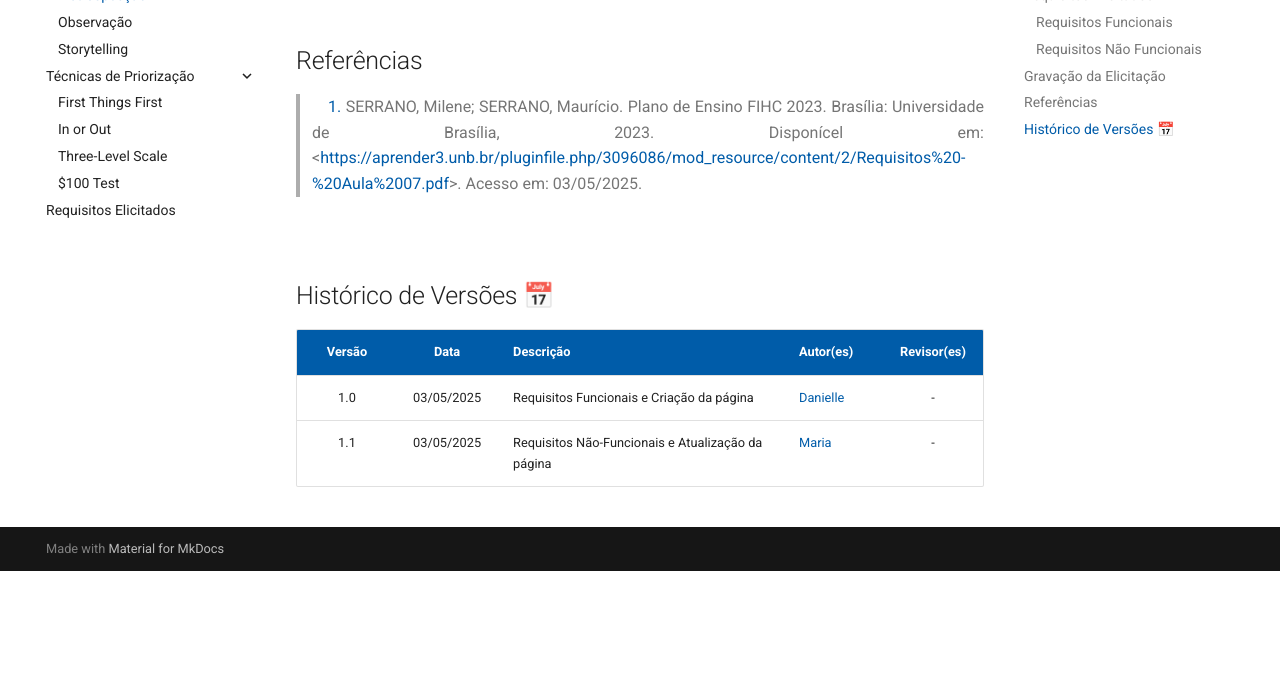
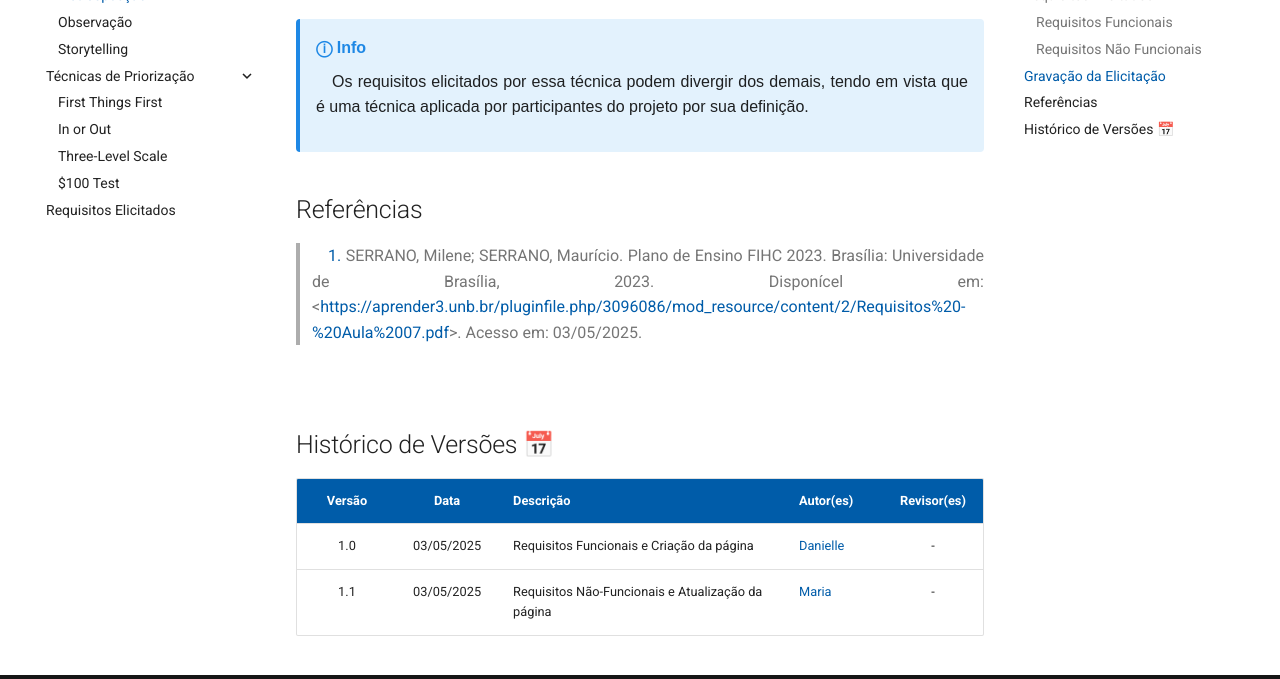
Before and after one commit to eduardodpms/REQ-FGTS, an MkDocs documentation site: the page built from docs/Elicitacao/Tecnicas-de-Elicitacao/Introspeccao.md, in a window 1280 px wide and 900 px high, scrolled down 4900 px, cut to the strip 221-900 px from the top of the window. Built offline with MkDocs 1.6.1 and Material for MkDocs 9.7.7, drawn with Linux system fonts in a browser that asks for light colours; comment, search, counter and statistics services are not loaded; before the commit the page ends 5692 px from its top, so only the background shows below that.

Commit message:
Update: atualizaçao da pagina

```diff
--- a/docs/Elicitacao/Tecnicas-de-Elicitacao/Introspeccao.md
+++ b/docs/Elicitacao/Tecnicas-de-Elicitacao/Introspeccao.md
@@ -160,6 +160,13 @@ A seguir, as Tabelas 3 e 4 descrevem os requisitos elicitados, incluindo tanto o
 <iframe width="560" height="315" src="https://www.youtube.com/embed/5DNvaRJVY74" title="YouTube video player" frameborder="0" allow="accelerometer; autoplay; clipboard-write; encrypted-media; gyroscope; picture-in-picture; web-share" referrerpolicy="strict-origin-when-cross-origin" allowfullscreen></iframe>
 </p>
 
+<div style="border-left: 4px solid #1e88e5; background-color: #e3f2fd; padding: 16px; border-radius: 4px; font-family: sans-serif;">
+  <strong style="color: #1e88e5;">&#9432; Info</strong>
+  <p style="margin-top: 8px;">
+    Os requisitos elicitados por essa técnica podem divergir dos demais, tendo em vista que é uma técnica aplicada por participantes do projeto por sua definição.
+  </p>
+</div>
+
 
 ## Referências
 
```
